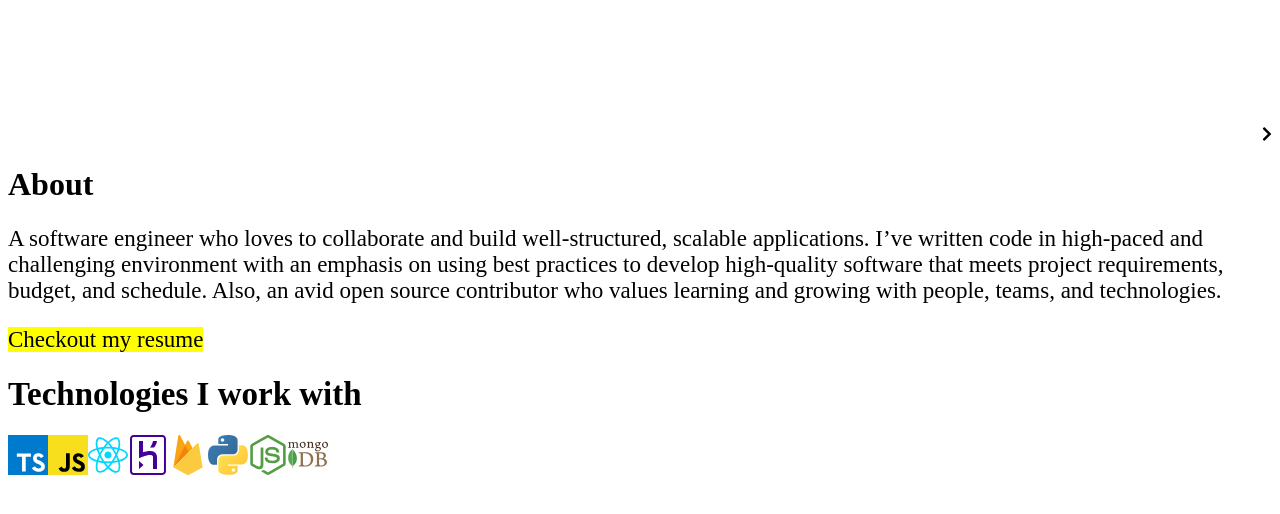
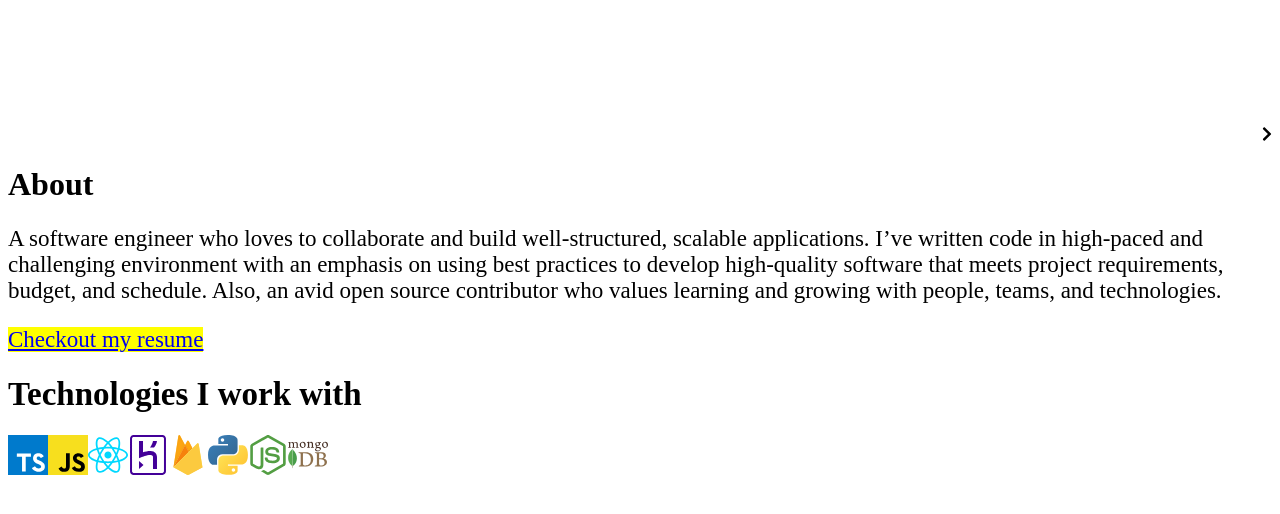
Before and after one commit to ggonzalezh/ggonzalezh-web, a Next.js app: page /About/Index in a window 1280 px wide. Shown: the top 514 px of the page. Built offline with nearby package versions, Linux system fonts and the light colour scheme.

Commit message:
Added link to cv git

```diff
--- a/pages/About/Index.tsx
+++ b/pages/About/Index.tsx
@@ -43,7 +43,10 @@ const About = ({ setCurrentPage }) => {
             </p>
             <p>
               <mark>
-                <a href={process.env.CV} target={'_blank'}>
+                <a
+                  href={'https://github.com/ggonzalezh/CV/tree/english'}
+                  target={'_blank'}
+                >
                   Checkout my resume
                 </a>
               </mark>
```
